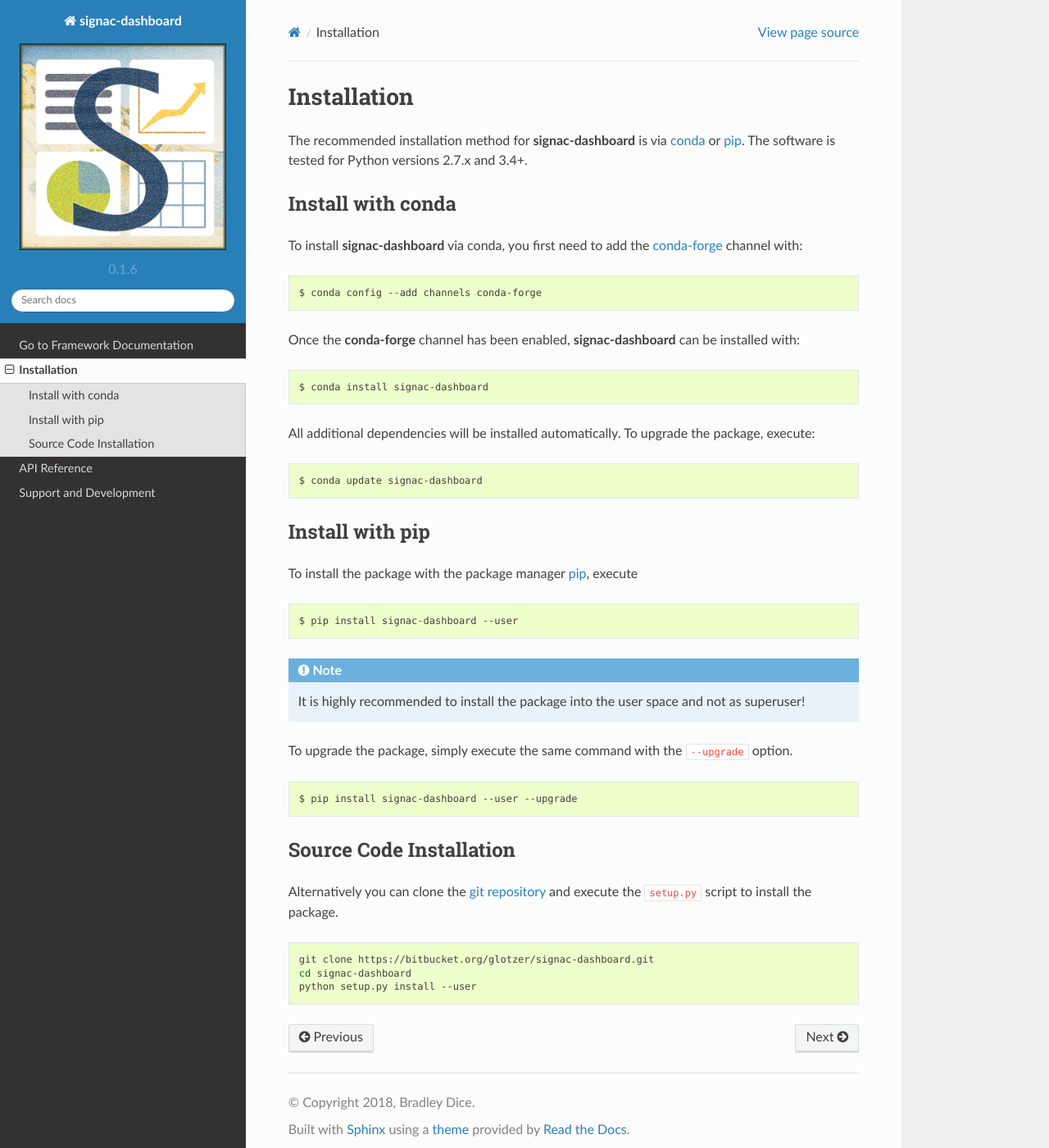
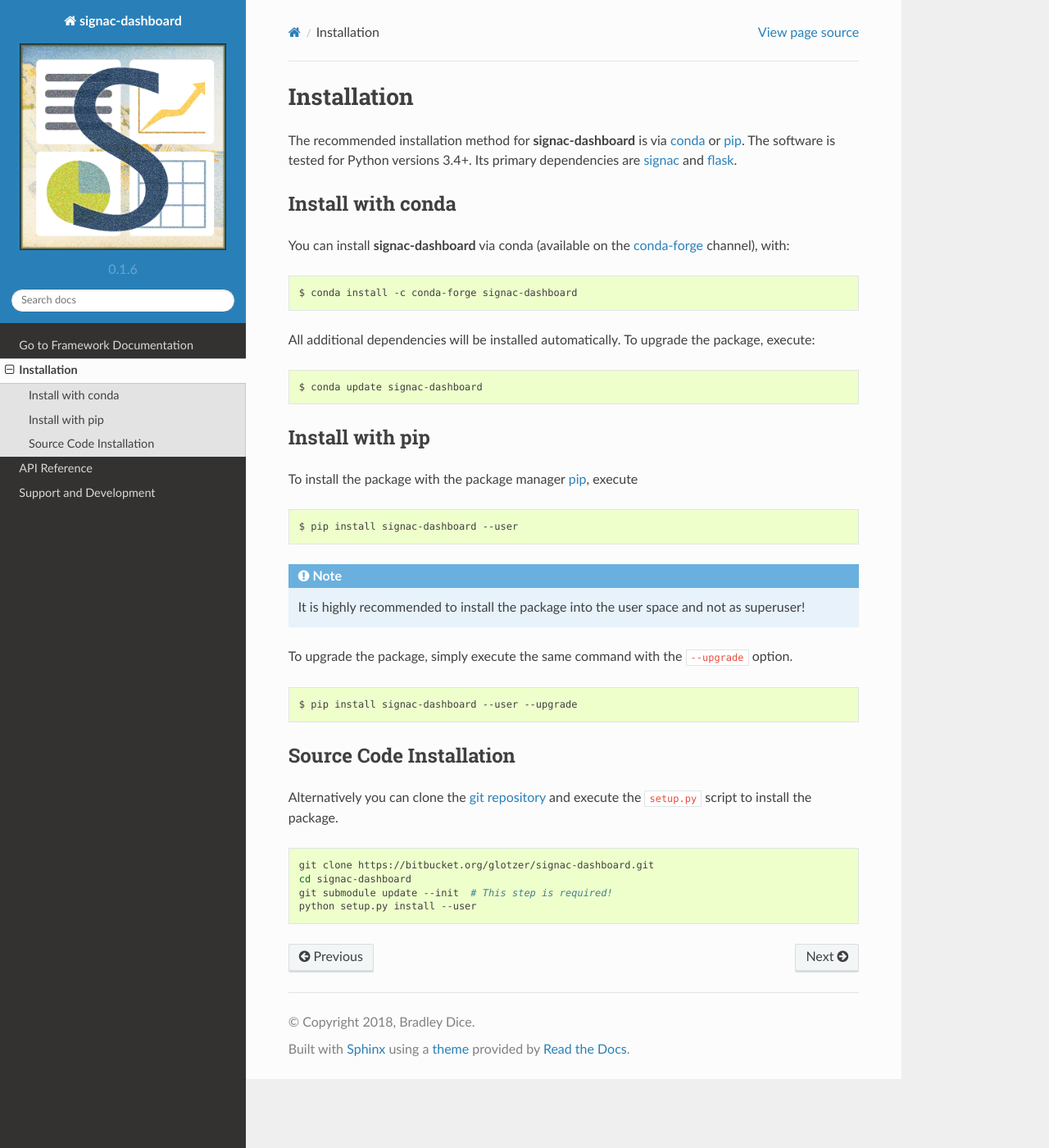
Before and after one commit to glotzerlab/signac-dashboard, a Sphinx documentation site: the page built from doc/installation.rst, in a window 1280 px wide and 1400 px high. Shown: the whole window at 82% size. Built offline with Sphinx 7.4.7 and the Read the Docs theme 2.0.0, drawn with Linux system fonts in a browser that asks for light colours; pages that are not in the unit, such as notebooks, are missing from menus.

Commit message:
Updated consolidated docs.

```diff
--- a/doc/api.rst
+++ b/doc/api.rst
@@ -14,7 +15,6 @@
     :undoc-members:
     :show-inheritance:
 
-
 Modules
 -------
 
--- a/doc/installation.rst
+++ b/doc/installation.rst
@@ -5,27 +5,22 @@
 ============
 
 The recommended installation method for **signac-dashboard** is via conda_ or pip_.
-The software is tested for Python versions 2.7.x and 3.4+.
+The software is tested for Python versions 3.4+. Its primary dependencies are signac_ and flask_.
 
 .. _conda: https://anaconda.org/
+.. _conda-forge: https://conda-forge.org/
 .. _pip: https://pip.pypa.io/en/stable/
+.. _signac: http://www.signac.io/
+.. _flask: http://flask.pocoo.org/
 
 Install with conda
 ==================
 
-To install **signac-dashboard** via conda, you first need to add the conda-forge_ channel with:
-
-.. _conda-forge: https://conda-forge.github.io
+You can install **signac-dashboard** via conda (available on the conda-forge_ channel), with:
 
 .. code:: bash
 
-    $ conda config --add channels conda-forge
-
-Once the **conda-forge** channel has been enabled, **signac-dashboard** can be installed with:
-
-.. code:: bash
-
-    $ conda install signac-dashboard
+    $ conda install -c conda-forge signac-dashboard
 
 All additional dependencies will be installed automatically.
 To upgrade the package, execute:
@@ -63,4 +58,5 @@
 
   git clone https://bitbucket.org/glotzer/signac-dashboard.git
   cd signac-dashboard
+  git submodule update --init  # This step is required!
   python setup.py install --user
--- a/doc/support.rst
+++ b/doc/support.rst
@@ -3,7 +3,7 @@
 Support and Development
 -----------------------
 
-To get help using the signac package, either send an email to `signac-support@umich.edu <mailto:signac-support@umich.edu>`_ or join the `signac gitter chatroom <https://gitter.im/signac/Lobby>`_.
+To get help using the **signac-dashboard** package, either send an email to `signac-support@umich.edu <mailto:signac-support@umich.edu>`_ or join the `signac gitter chatroom <https://gitter.im/signac/Lobby>`_.
 
-The **signac** package is hosted on `Bitbucket <https://bitbucket.org/glotzer/signac>`_ and licensed under the open-source BSD 3-Clause license.
-Please use the `repository's issue tracker <https://bitbucket.org/glotzer/signac/issues?status=new&status=open>`_ to report bugs or request new features.
+The **signac-dashboard** package is hosted on `Bitbucket <https://bitbucket.org/glotzer/signac-dashboard>`_ and licensed under the open-source BSD 3-Clause license.
+Please use the `repository's issue tracker <https://bitbucket.org/glotzer/signac-dashboard/issues?status=new&status=open>`_ to report bugs or request new features.
```
Also changed, not shown: other parts of doc/api.rst (+2 -1 lines), doc/index.rst (+4 -9 lines).
